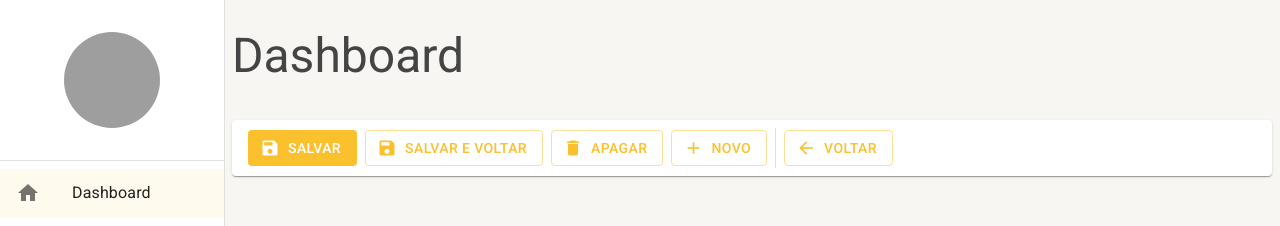
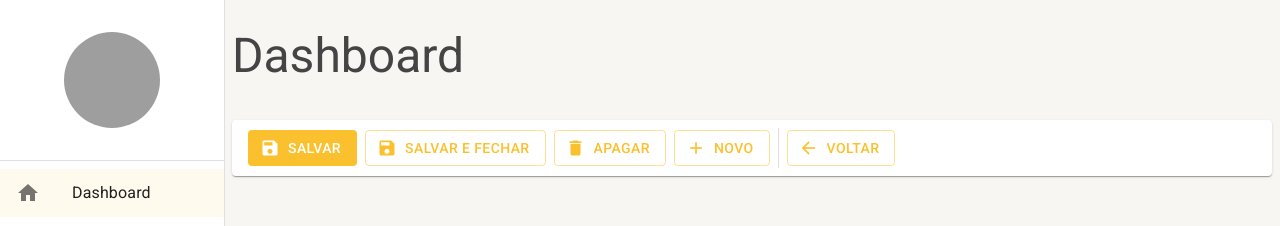
Before and after one commit to wmfariadev/crud-ts-mui, a React (Create React App) app: page /dashbord in a window 1280 px wide. Shown: the top 226 px of the page. Built offline with nearby package versions, Linux system fonts and the light colour scheme; grey boxes are pictures that could not be loaded.

Commit message:
fix: Salvar e fechar

```diff
--- a/src/shared/components/tools-detail/ToolsDetail.tsx
+++ b/src/shared/components/tools-detail/ToolsDetail.tsx
@@ -1,5 +1,15 @@
 import { ReactNode } from 'react'
-import { Box, Button, Divider, Icon, Paper, Skeleton, Typography, useTheme, useMediaQuery } from '@mui/material'
+import {
+  Box,
+  Button,
+  Divider,
+  Icon,
+  Paper,
+  Skeleton,
+  Typography,
+  useTheme,
+  useMediaQuery
+} from '@mui/material'
 
 interface IToolsDetailProps {
   children?: ReactNode
@@ -80,7 +90,7 @@ export const ToolsDetail: React.FC<IToolsDetailProps> = ({
             variant='outlined'
             startIcon={<Icon>save</Icon>}>
             <Typography variant='button' noWrap>
-              Salvar e Voltar
+              Salvar e Fechar
             </Typography>
           </Button>
 
```
